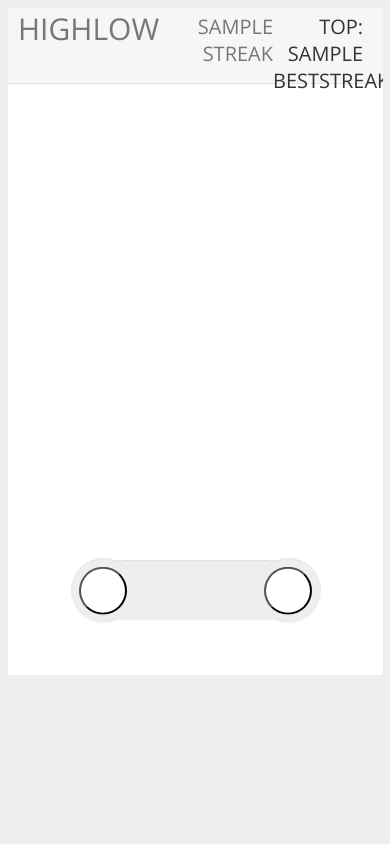
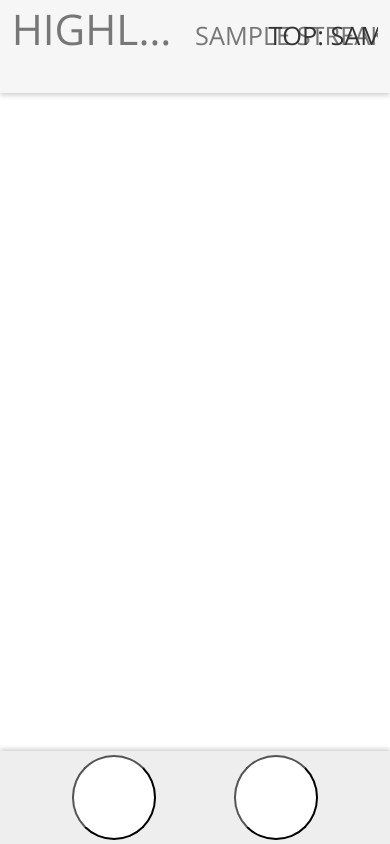
Before and after one commit to richardneal/mtghighlow, a Flask app: template mtghighlow/mtghighlow/templates/index.html in a window 390 px wide. Run offline with Flask 2, Linux system fonts and the light colour scheme; the template is opened without the code that fills it: most values are stand-ins (such as "Sample title", 1, 10 or a date in 2020); parts of the project's set-up code (start-up, migrations or seed data) failed here and were passed over; some libraries are stand-ins or nearby versions.

Commit message:
Huge CSS update should be fully responsive (designed for mobile) lucky button broken :[

```diff
--- a/mtghighlow/mtghighlow/static/css/style.css
+++ b/mtghighlow/mtghighlow/static/css/style.css
@@ -1,5 +1,6 @@
 @import url(http://fonts.googleapis.com/css?family=Open+Sans:300,400,600);
 @import url(http://weloveiconfonts.com/api/?family=fontawesome);
+
 [class*="fontawesome-"]:before {
     font-family: 'FontAwesome', sans-serif;
 }
@@ -13,127 +14,145 @@ a {
     color: #333;
 }
 
+html, body {
+    height: 100%;
+    overflow: hidden;
+}
+
 body {
     background: #eee;
+    margin: 0%;
 }
 
 #app {
-  overflow: hidden;
     background: #FFF;
-  width: 375px;
-  height: 667px;
-  position: absolute;
+    width: 100%; /*375px*/
+    height: 100%; /*667px*/
 }
 
     #app .header {
-  height: 75px;
-  margin-bottom: 10px;
+        height: 11%;
+        padding: 0% 3% 0% 3%;
         background: #f6f6f6;
-  box-shadow: 0 1px 1px rgba(0, 0, 0, 0.1);
-  font: 16px "Open Sans";
-  line-height: 30px;
+        box-shadow: 0 .1em .3em rgba(0, 0, 0, 0.2);
+        font: 2vh "Open Sans";
+        line-height: 100%;
         font-weight: 300;
         color: #ddd;
+        white-space: nowrap;
+        position: relative;
     }
+
         #app .header .top {
-	font: 30px "Open Sans";
-	text-transform:uppercase;
-	margin-left: 10px;
-	margin-right: 10px;
-	float:left;
+            font: 5vh "Open Sans";
+            text-transform: uppercase;
+            width: 100%;
+            display: table;
+            table-layout: fixed;
+            overflow: hidden;
         }
+
             #app .header .top .result {
                 text-align: left;
-  float:left;
-  width: 165px;
+                width: 50%;
+                display: table-cell;
+                overflow: hidden;
+                text-overflow: ellipsis;
+            }
+
+            #app .header .top .score {
+                font-size: 3vh;
+                color: #777;
+                text-align: right;
+                width: 20%;
+                display: table-cell;
+            }
+
+            #app .header .top .best {
+                font-size: 3vh;
+                color: #333;
+                text-align: right;
+                width: 30%;
+                display: table-cell;
             }
 
             #app .header .top .correct {
-    color:#3b7;
+                color: #3b7;
             }
 
             #app .header .top .wrong {
-    color:#c33;
+                color: #c33;
             }
 
             #app .header .top .lucky {
-    color:#b3b;
+                color: #b3b;
             }
 
             #app .header .top .title {
-    color:#777;
+                color: #777;
             }
 
-#app .header .top .score {
-	font-size:20px;
-  color:#777;
-  text-align: right;
-  float:left;
-  width: 90px;
-  margin-top: 5px
-}
-#app .header .top .best {
-	font-size:20px;
-	color:#333;
-	text-align: right;
-	float: left;
-	width: 90px;
-	margin-top: 5px;
-}
         #app .header .oldcard {
-	color:#333;
-	float:left;
-	margin-left:10px;
-	margin-right:10px;
+            color: #333;
+            display: table;
+            width: 100%;
+            table-layout: fixed;
+            overflow: hidden;
         }
 
             #app .header .oldcard .cardname {
-	width: 165px;
-	float:left;
+                width: 60%;
+                display: table-cell;
                 text-align: left;
-	font-weight:bold;
+                font-weight: bold;
+                overflow: hidden;
+                text-overflow: ellipsis;
             }
 
             #app .header .oldcard .fakeprice {
-	float:left;
-	width:90px;
-	text-align:right;
+                display: table-cell;
+                width: 20%;
+                text-align: right;
             }
 
             #app .header .oldcard .realprice {
-	float:left;
-	width:90px;
+                display: table-cell;
+                width: 20%;
                 text-align: right;
             }
 
-#cards, .card {
-  width: 312px;
-  height: 445px;
-}
-
 #cards {
+    padding: 0% 5% 0% 5%;
+    margin: 1.5vh 0em 1.5vh 0em;
+    height: 75%;
+    overflow: hidden;
     position: relative;
-  margin: 0 auto;
 }
 
 .card {
+    max-height: 100%;
+    max-width: 90%;
+    border-radius: 3%;
+    overflow: hidden;
+    box-shadow: 0 .1em .3em rgba(0, 0, 0, 0.2);
+    transition: all .1s linear;
     position: absolute;
-  background-color: transparent;
-  border-radius: 10px;
-  overflow: hidden;
-  box-shadow: 0 1px 5px rgba(0, 0, 0, 0.2);
-  border: 1px solid rgba(0, 0, 0, 0.2);
-  transition: all .1s linear;
+    left: 50%;
+    transform: translate(-50%,-0%);
 }
+
     .card:nth-child(1) {
         z-index: 5;
     }
+
     .card:nth-child(2) {
         z-index: 4;
     }
+
     .card:nth-child(3) {
         z-index: 3;
     }
+
     .card:nth-child(n+4) {
         z-index: 2;
     }
@@ -145,171 +164,150 @@ body {
         width: 100%;
         height: 100%;
         display: block;
-  content: '';
     }
 
     .card img {
         height: 100%;
+        max-width: 100%;
         background: black;
+        vertical-align: top;
     }
 
     .card span {
         position: absolute;
         bottom: 0;
         left: 0;
-  background: black;
         width: 100%;
-  padding: 10px;
-  font: 16px "Open Sans";
-  line-height: 10px;
+        height: 3vh;
+        padding: 3%;
+        font: 2vh "Open Sans";
+        line-height: 3%;
         color: #555;
-  opacity: .6;
-}
-
-.card span strong {
+        background-color: rgba(0, 0, 0, .6);
+        overflow: hidden;
+        text-overflow: ellipsis;
+        white-space: nowrap;
         font-weight: 600;
         color: #FFF;
-  opacity: 1;
     }
 
 @keyframes yes {
-  0% {
-    transform: scale(1) rotateZ(0deg);
-    left: 0;
-  }
-  30% {
-    transform: scale(1.05) rotateZ(0deg);
-    left: 0;
-  }
     100% {
+        left: 150%;
         transform: rotateZ(45deg);
-    left: 400px;
     }
 }
+
 .animateYes {
     animation-fill-mode: both;
     animation: yes 0.6s linear;
 }
+
     .animateYes:before {
         transform: rotateZ(-35deg);
         background: url(../img/higher.png) no-repeat center 30px;
     }
 
 @keyframes no {
-  0% {
-    transform: scale(1) rotateZ(360deg);
-    right: 0;
-  }
-  30% {
-    transform: scale(1.05) rotateZ(360deg);
-    right: 0;
-  }
     100% {
-    transform: rotateZ(315deg);
-    right: 400px;
+        left: -50%;
+        transform: rotateZ(-45deg);
     }
 }
+
 .animateNo {
     animation-fill-mode: both;
     animation: no 0.6s linear;
 }
+
     .animateNo:before {
         transform: rotateZ(35deg);
         background: url(../img/lower.png) no-repeat center 30px;
     }
 
 @keyframes lucky {
-  0% {
-    top: 0;
-  }
-  30% {
-    transform: scale(1.05);
-    top: 0;
-  }
     100% {
-    top: -600px;
+        left: 50%;
+        top: -100%;
+        transform: translate(-50%, 0%);
     }
 }
+
 .animateLucky {
     animation-fill-mode: both;
     animation: lucky 0.6s linear;
 }
+
     .animateLucky:before {
         background: url(../img/lucky.png) no-repeat center 30px;
     }
 
 #control {
     position: relative;
-  margin: 15px auto 0;
-  width: 250px;
+    height: 11%;
+    width: 100%;
+    display: table;
+    overflow: hidden;
+    background: #eee;
+    box-shadow: 0 -.1em .3em rgba(0, 0, 0, 0.2);
 }
+
     #control .button {
-  width: 65px;
-  height: 65px;
-  background: #eee;
-  position: absolute;
-  top: 5px;
-  border-radius: 50%;
-  box-shadow: inset 0 1px 1px rgba(0, 0, 0, 0.05);
+        position: relative;
+        display: table-cell;
+        vertical-align: top;
     }
-#control .button .display {
-    border: 0;
-    background: none;
-    outline: 0;
-    width: inherit;
-}
+
         #control .button .trigger {
             background: white;
-  display: block;
             border-radius: 50%;
-  width: 75%;
-  height: 75%;
-  margin: 0 auto;
-  position: relative;
-  top: 50%;
-  transform: translateY(-50%);
+            height: 10vh;
+            width: 10vh;
             transition: all .1s;
             text-align: center;
-  box-shadow: 0 1px 1px rgba(0, 0, 0, 0.05);
+            margin-top: .5vh;
+        }
+
+
+    #control .info {
+        margin: auto;
+        text-align: center;
+        width: 20vw;
+    }
+
+    #control .no {
+        text-align: right;
+    }
+
+
+
+    #control .button .display {
+        position: relative;
+        background: none;
+        border: none;
+        font: 6vh "Open Sans";
+        font-weight: 300;
     }
 
     #control .button .trigger:active {
-  transform: translateY(-50%) scale(0.75);
+        transform: scale(0.75);
         transition: all .05s linear;
     }
+
     #control .button .trigger:before {
-  position: absolute;
-  top: 50%;
-  left: 50%;
-  transform: translateY(-50%) translateX(-50%);
         font-family: 'FontAwesome';
     }
-#control .no {
-  left: 0px;
-}
+
+
     #control .no .trigger:before {
         content: "\f0d6";
-  font-size: 20px;
+        font-size: 3vh;
         color: #c33;
     }
-#control .yes {
-  right: 0px;
-}
+
+
     #control .yes .trigger:before {
         content: "\f0d6";
-  font-size: 32px;
+        font-size: 5vh;
         color: #3b7;
     }
-#control .info {
-	border-radius: 0px;
-  left: calc(50% - 100px);
-  top: 7px;
-  height: 60px;
-  width: 200px;
-}
-#control .info .displayprice{
-	text-align:center;
-	  font: 30px "Open Sans";
-	    line-height: 0px;
-  font-weight: 300;
-}
--- a/mtghighlow/mtghighlow/static/js/index.js
+++ b/mtghighlow/mtghighlow/static/js/index.js
@@ -52,7 +52,7 @@ function CardStack() {
     this.init = function (cards) {
         this.updatevisuals(null, cards[0]);
         for (var i = 0; i < cards.length; i++) {
-            wrap.append("<div class='card'><img alt='" + cards[i].cardname + "' src='" + cards[i].image + "' /><span><strong>" + cards[i].cardname + ", " + cards[i].cardset + "</strong></span></div>");
+            wrap.append("<div class='card'><img alt='" + cards[i].cardname + "' src='" + cards[i].image + "' /><span>" + cards[i].cardname + ", " + cards[i].cardset + "</span></div>");
         }
     }
 
--- a/mtghighlow/mtghighlow/templates/index.html
+++ b/mtghighlow/mtghighlow/templates/index.html
@@ -25,8 +25,8 @@
         </div>
         <div id="cards"></div>
         <div id="control">
-            <div class="button info"><button type="submit" href="#" class="display" value="lucky" name="luckybutton"><p class="displayprice" id="displayprice"></p></button></div>
             <div class="button no"> <button type="submit" href="#" class="trigger" value="lower" name="lowerbutton"></button> </div>
+            <div class="button info"><button type="submit" href="#" class="display" value="lucky" name="luckybutton"><div class="displayprice" id="displayprice"></div></button></div>
             <div class="button yes"> <button type="submit" href="#" class="trigger" value="higher" name="higherbutton"></button> </div>
         </div>
     </div>
```
Lines whose indentation alone changed are shown as unchanged.
